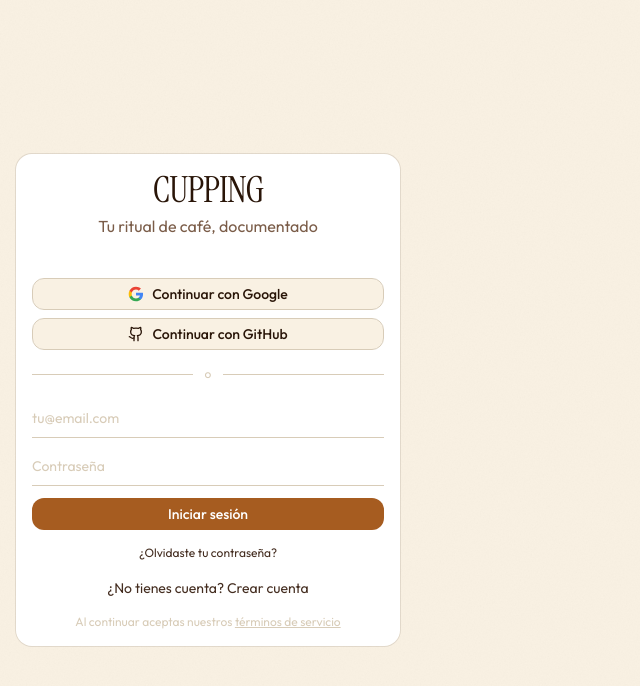
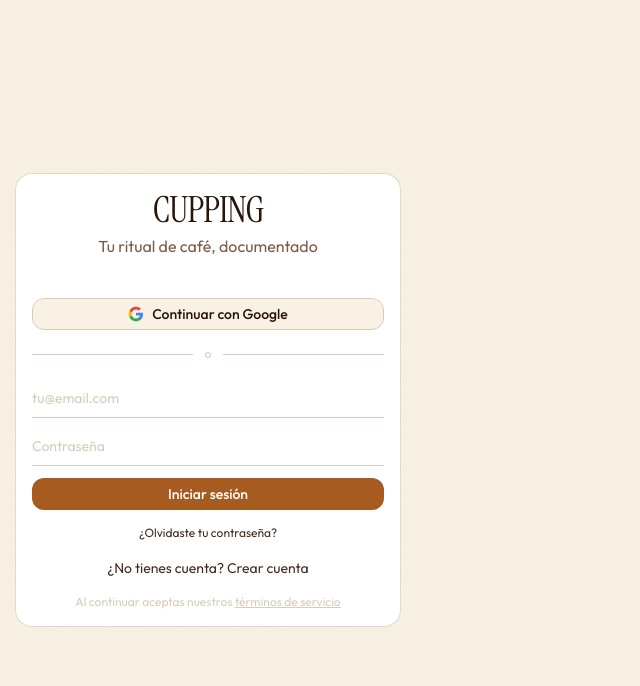
Before and after one commit to MiguelPCO/Cupping, a Next.js app: page /login in a window 1280 px wide. Shown: the top 686 px of the page, without its empty margins (0-640 px from the left). Built offline with nearby package versions, Linux system fonts and the light colour scheme.

Commit message:
chore(auth): remove GitHub OAuth, keep Google + email/password only

```diff
--- a/src/app/(auth)/login/_components/login-form.tsx
+++ b/src/app/(auth)/login/_components/login-form.tsx
@@ -2,7 +2,6 @@
 
 import { useState } from "react";
 import { useRouter } from "next/navigation";
-import { Github } from "lucide-react";
 import { createClient } from "@/lib/supabase/client";
 import { Button } from "@/components/ui/button";
 import { Input } from "@/components/ui/input";
@@ -15,7 +14,7 @@ import {
 } from "@/components/ui/card";
 import { cn } from "@/lib/utils";
 
-type OAuthProvider = "google" | "github";
+type OAuthProvider = "google";
 type AuthMode = "signin" | "signup";
 
 export function LoginForm() {
@@ -144,17 +143,6 @@ export function LoginForm() {
               : "Continuar con Google"}
           </Button>
 
-          <Button
-            variant="outline"
-            className="w-full gap-2"
-            onClick={() => handleOAuth("github")}
-            disabled={isAnyLoading}
-          >
-            <Github className="size-4" />
-            {oauthLoading === "github"
-              ? "Conectando…"
-              : "Continuar con GitHub"}
-          </Button>
         </div>
 
         {/* Divider */}
```
